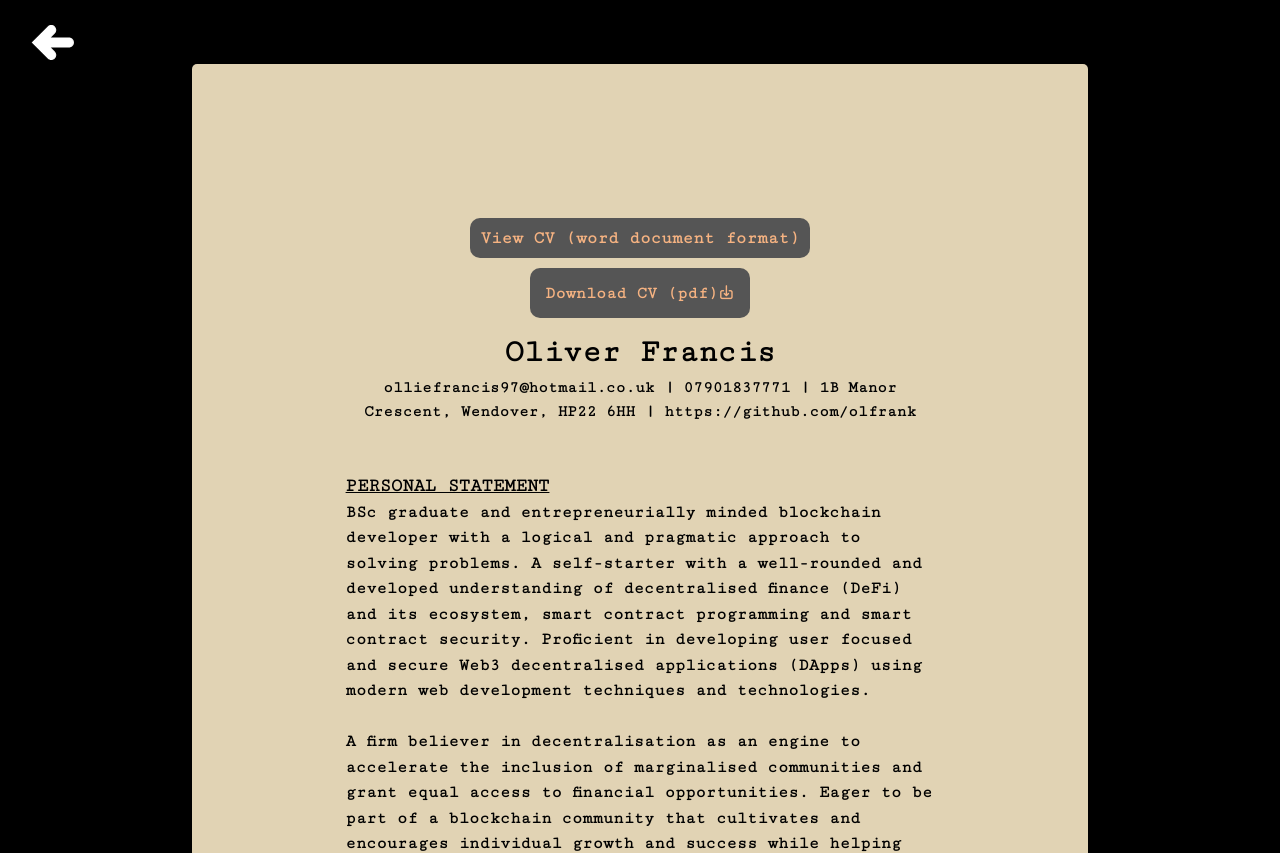
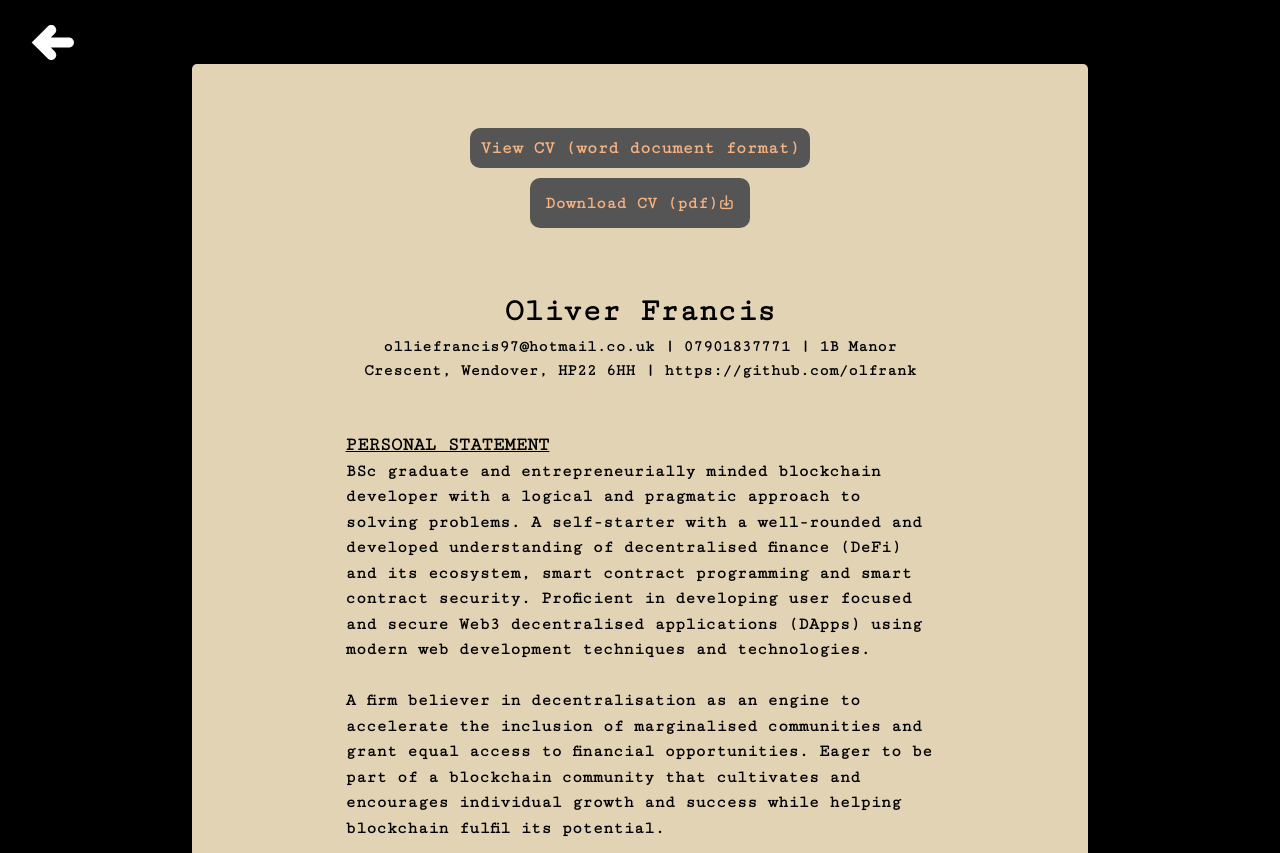
Before and after one commit to olfrank/myWebsiteV2, a React (Create React App) app: page /cv in a window 1280 px wide. Shown: the top 853 px of the page. Built offline with nearby package versions, Linux system fonts and the light colour scheme.

Commit message:
increased margin in CV page

```diff
--- a/src/pages/CVElements.js
+++ b/src/pages/CVElements.js
@@ -13,12 +13,13 @@ position relative;
 background: #e1d3b4;
 border-radius: 5px;
 padding: 12%;
+padding-top: 5%;
 margin-bottom: 3rem;
 
 `;
 export const Header = styled.div`
     text-align: center;
-    margin-top: 10px;
+    margin-top: 10%;
     position: relative;
     line-height: 1.5;
     font-weight: 900;
```
